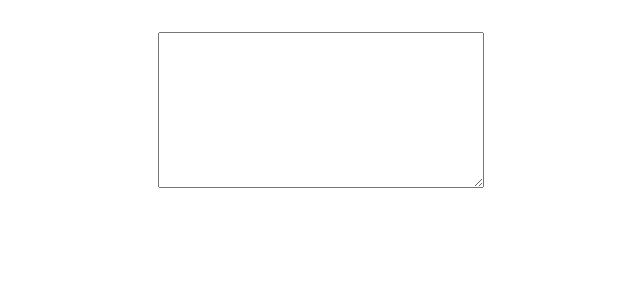
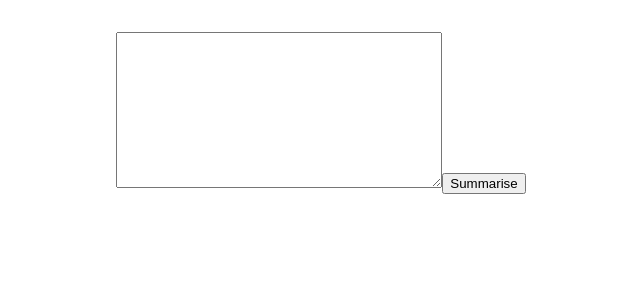
Before and after one commit to a-dtya/learn-duke, a React (Create React App) app in the folder text-summ/: page / in a window 1280 px wide. Shown: the top 300 px of the page, without its empty margins (319-959 px from the left). Built offline with nearby package versions, Linux system fonts and the light colour scheme.

Commit message:
Adding API endPoint

```diff
--- a/text-summ/package.json
+++ b/text-summ/package.json
@@ -7,6 +7,7 @@
     "@testing-library/react": "^13.4.0",
     "@testing-library/user-event": "^13.5.0",
     "axios": "^1.4.0",
+    "dotenv": "^16.0.3",
     "react": "^18.2.0",
     "react-dom": "^18.2.0",
     "react-scripts": "5.0.1",
--- a/text-summ/src/App.js
+++ b/text-summ/src/App.js
@@ -1,12 +1,24 @@
 
 import './App.css';
 import React,{useState} from 'react';
+import axios from 'axios';
 function App() {
   const [text,setText]  = useState("")
+  const handleClick = async()=>{
+    const response = await axios.get("https://api-inference.huggingface.co/models/facebook/bart-large-cnn",
+    {inputs:text},
+    {
+      headers:{
+        Authorization: `Bearer ${process.env.AUTH}`
+      }
+    }
+    )
+  }
   return (
     <div className="App">
       <textarea className="text-area" value={text} onChange={(e)=>setText(e.target.value)} rows={10}
       />
+      <button className="btn" onClick={handleClick}>Summarise</button>
     </div>
   );
 }
```
Also changed, not shown: 2 other files (tests, documents, lock files or other folders).
